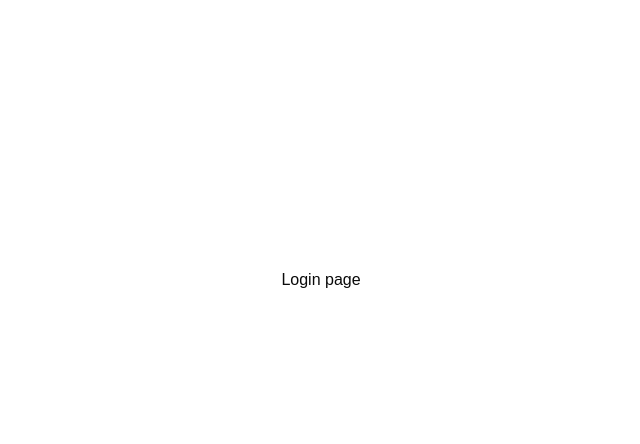
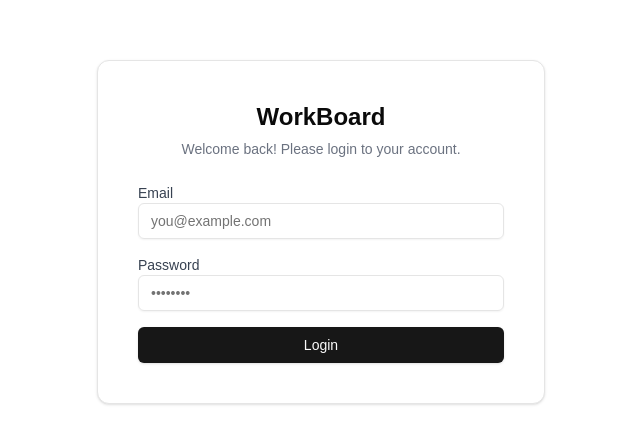
Before and after one commit to shankardevy/workboard, a Next.js app: page / in a window 1280 px wide. Shown: the part 168-612 px from the top of the page, without its empty margins (319-959 px from the left). Built offline with nearby package versions, Linux system fonts and the light colour scheme.

Commit message:
Add static login page

```diff
--- a/app/layout.tsx
+++ b/app/layout.tsx
@@ -1,21 +1,8 @@
 "use client";
 import { usePathname } from "next/navigation";
-
-import localFont from "next/font/local";
 import Navigation from "@/components/navigation";
 
 import "./globals.css";
-
-const geistSans = localFont({
-  src: "./fonts/GeistVF.woff",
-  variable: "--font-geist-sans",
-  weight: "100 900",
-});
-const geistMono = localFont({
-  src: "./fonts/GeistMonoVF.woff",
-  variable: "--font-geist-mono",
-  weight: "100 900",
-});
 
 export default function RootLayout({
   children,
@@ -24,17 +11,14 @@ export default function RootLayout({
 }>) {
   const pathname = usePathname();
 
-  // Check if the current page is the login page
-  const isLoginPage = pathname === "/";
+  const isHomePage = pathname === "/";
 
   return (
     <html lang="en">
       <body>
-        {!isLoginPage && <Navigation />}
+        {!isHomePage && <Navigation />}
 
-        <main className="mt-12 mx-auto max-w-7xl sm:px-6 lg:px-8">
-          {children}
-        </main>
+        <main className="mx-auto max-w-7xl sm:px-6 lg:px-8">{children}</main>
       </body>
     </html>
   );
--- a/app/page.tsx
+++ b/app/page.tsx
@@ -1,9 +1,55 @@
-// app/login/page.tsx
+"use client";
+
+import { Input } from "@/components/ui/input";
+import { Button } from "@/components/ui/button";
+import { Card, CardHeader, CardContent } from "@/components/ui/card";
 
 export default function LoginPage() {
   return (
     <div className="flex items-center justify-center min-h-screen">
-      Login page
+      <Card className="w-full max-w-md p-4">
+        <CardHeader>
+          <h2 className="text-2xl font-bold text-center">WorkBoard</h2>
+          <p className="text-sm text-center text-gray-500">
+            Welcome back! Please login to your account.
+          </p>
+        </CardHeader>
+        <CardContent>
+          <form className="space-y-4">
+            <div>
+              <label
+                htmlFor="email"
+                className="block text-sm font-medium text-gray-700"
+              >
+                Email
+              </label>
+              <Input
+                type="email"
+                id="email"
+                placeholder="you@example.com"
+                required
+              />
+            </div>
+            <div>
+              <label
+                htmlFor="password"
+                className="block text-sm font-medium text-gray-700"
+              >
+                Password
+              </label>
+              <Input
+                type="password"
+                id="password"
+                placeholder="••••••••"
+                required
+              />
+            </div>
+            <Button type="submit" className="w-full mt-4">
+              Login
+            </Button>
+          </form>
+        </CardContent>
+      </Card>
     </div>
   );
 }
```
